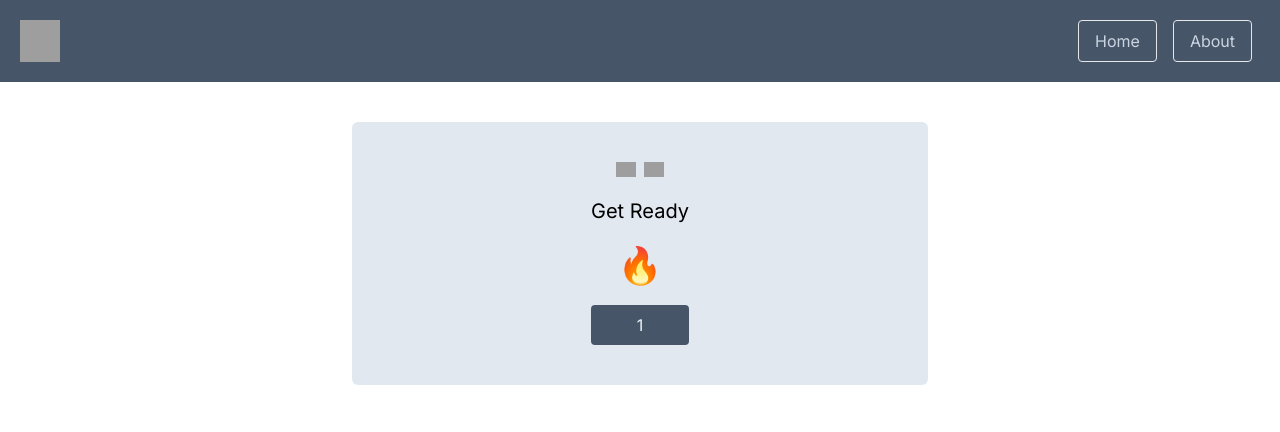
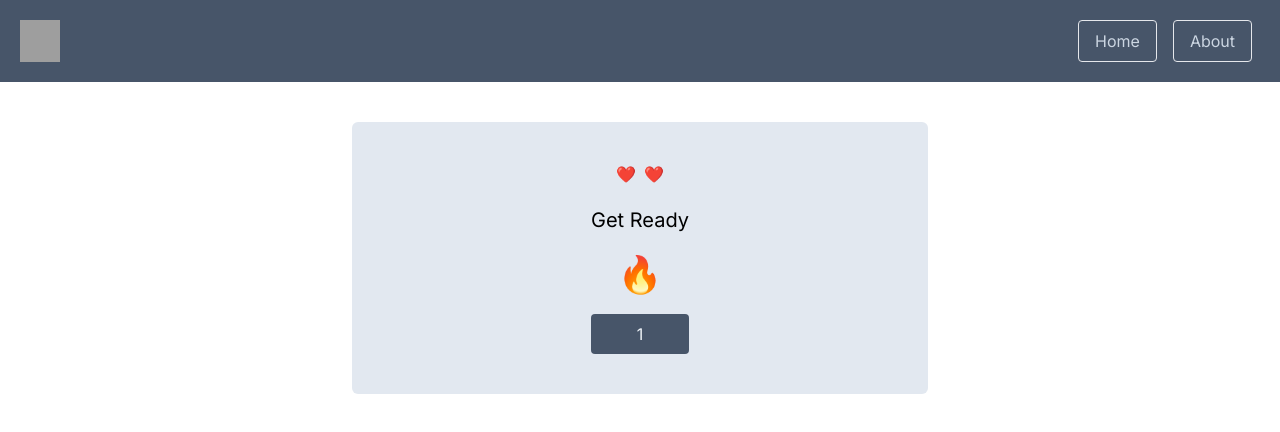
Before and after one commit to jufglanville/n-back, a Next.js app: page /game in a window 1280 px wide. Both pictures are taken after a click on the button "Start Game". Shown: the top 432 px of the page. Built offline with nearby package versions, Linux system fonts and the light colour scheme; grey boxes are pictures that could not be loaded.

Commit message:
Update Lives

```diff
--- a/app/game/components/Lives.tsx
+++ b/app/game/components/Lives.tsx
@@ -1,20 +1,9 @@
-import React from 'react';
-import Image from 'next/image';
-
 interface Props {
   lives: number;
 }
 
 export const Lives = ({ lives }: Props) => {
-  const remainingLives = Array.from({ length: lives }).map((e, i) => (
-    <Image
-      key={i}
-      src="/../public/assets/heart.png"
-      alt="heart"
-      height={20}
-      width={20}
-    />
-  ));
+  const remainingLives = Array.from({ length: lives }).map(() => <p>❤️</p>);
 
   return <div className="flex items-center gap-2 mb-5">{remainingLives}</div>;
 };
```
Also changed, not shown: public/assets/heart.png (deleted).
